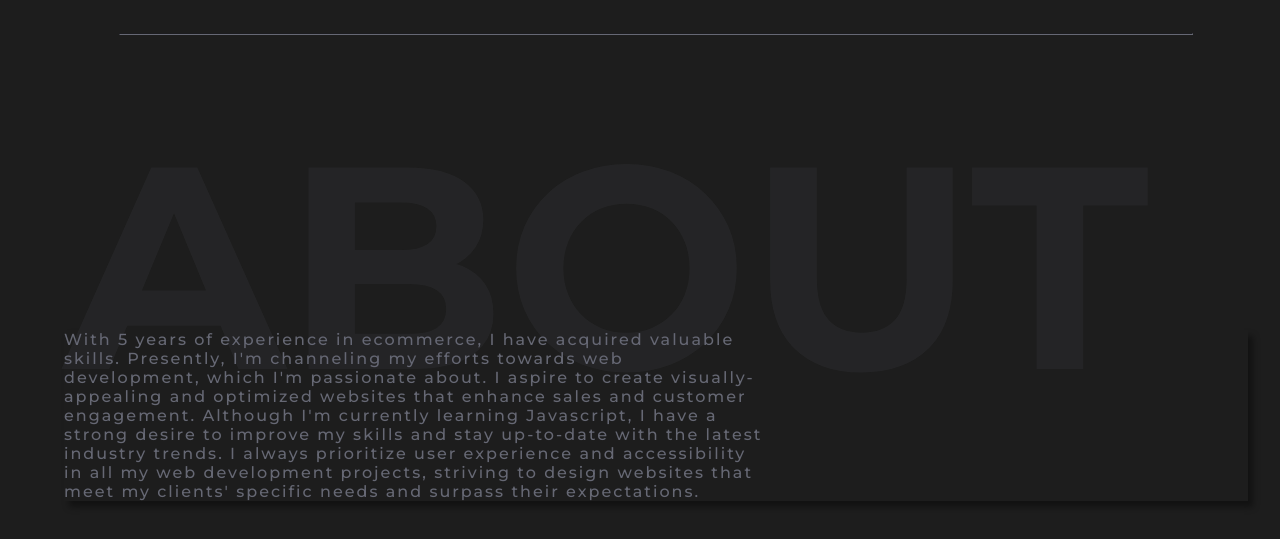
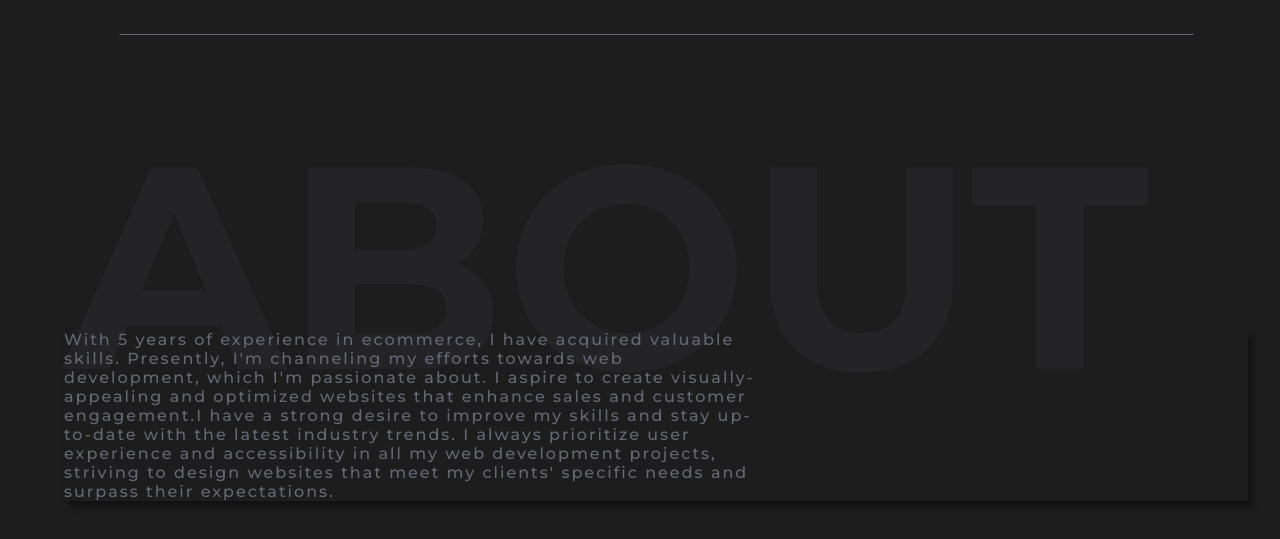
Before and after one commit to neilclido/myportfolio, a plain HTML site: page index.html in a window 1280 px wide. Shown: the part 1838-2377 px from the top of the page. Drawn offline with Linux system fonts and the light colour scheme.

Commit message:
initial commit

```diff
--- a/index.html
+++ b/index.html
@@ -146,7 +146,7 @@
 
               <div class="gallery-item">
                  <!-- <img src="image/neil.jpg" class="my-photo" alt=""> -->
-                 <p class="p-p">With 5 years of experience in ecommerce, I have acquired valuable skills. Presently, I'm channeling my efforts towards web development, which I'm passionate about. I aspire to create visually-appealing and optimized websites that enhance sales and customer engagement. Although I'm currently learning Javascript, I have a strong desire to improve my skills and stay up-to-date with the latest industry trends. I always prioritize user experience and accessibility in all my web development projects, striving to design websites that meet my clients' specific needs and surpass their expectations.</p>
+                 <p class="p-p">With 5 years of experience in ecommerce, I have acquired valuable skills. Presently, I'm channeling my efforts towards web development, which I'm passionate about. I aspire to create visually-appealing and optimized websites that enhance sales and customer engagement.I have a strong desire to improve my skills and stay up-to-date with the latest industry trends. I always prioritize user experience and accessibility in all my web development projects, striving to design websites that meet my clients' specific needs and surpass their expectations.</p>
               </div>
 
             </div>
```
